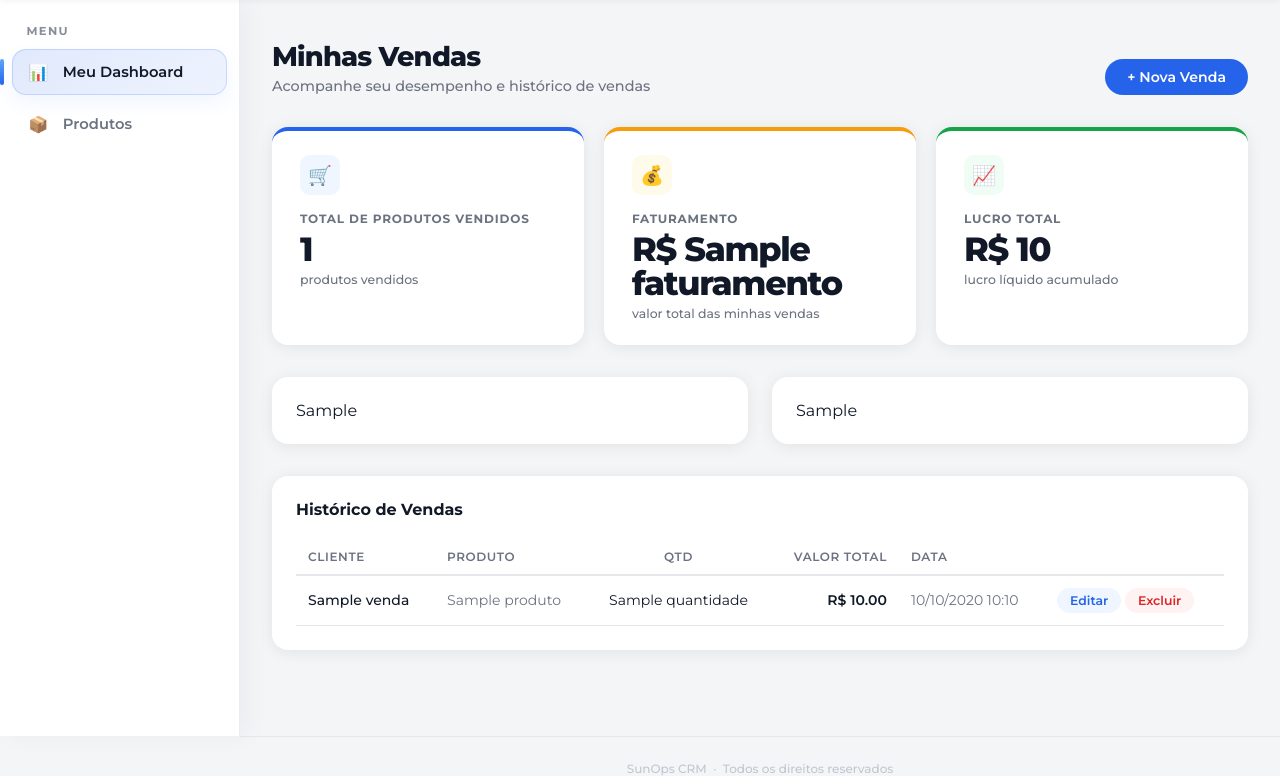
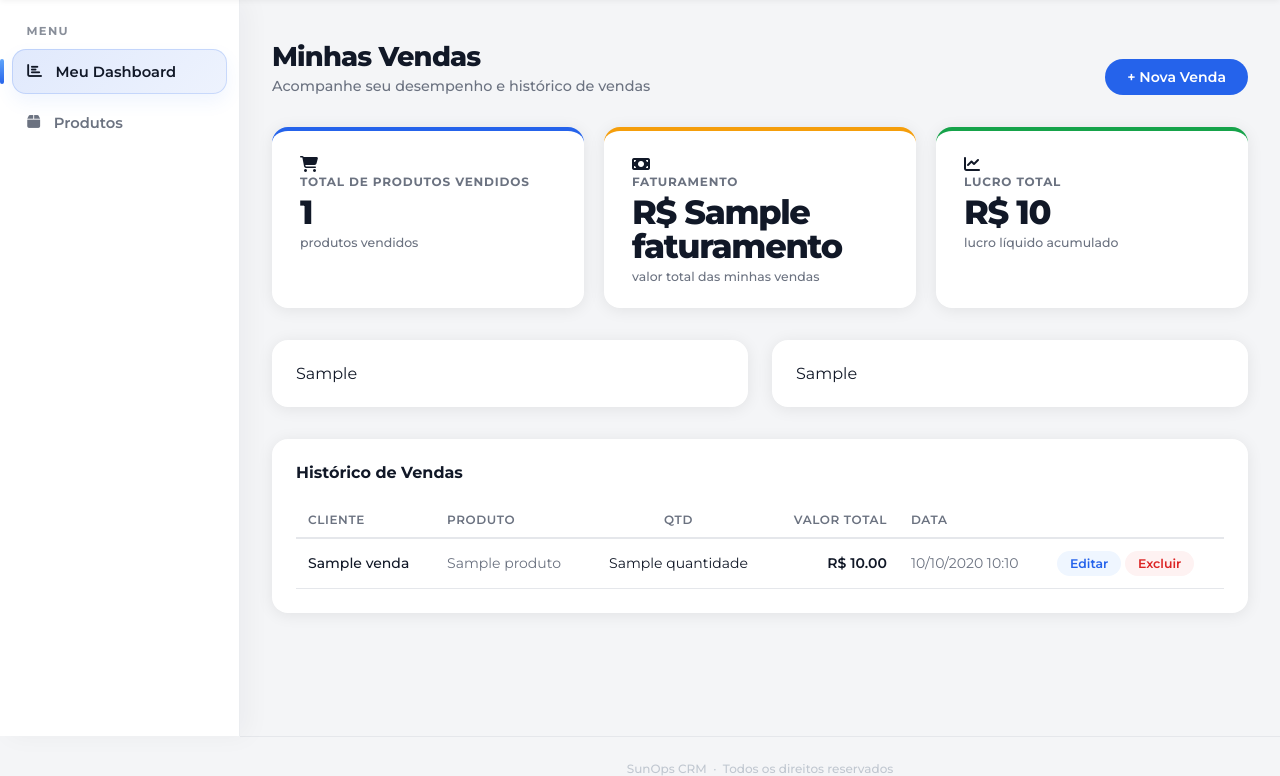
Before and after one commit to jpaveiro/crm-ejem, a Django app: template templates/vendedor-dashboard.html in a window 1280 px wide. Shown: the part 64-840 px from the top of the page. Run offline with Django 5.2, Linux system fonts and the light colour scheme; the template is opened without the code that fills it: most values are stand-ins (such as "Sample title", 1, 10 or a date in 2020).

Commit message:
Replace emoji icons with Font Awesome icons

```diff
--- a/templates/vendedor-dashboard.html
+++ b/templates/vendedor-dashboard.html
@@ -6,6 +6,7 @@
   <meta name="viewport" content="width=device-width, initial-scale=1.0" />
   <title>SunOps CRM - Meu Dashboard</title>
   <link href="https://fonts.googleapis.com/css2?family=Montserrat:wght@400;500;600;700;800&display=swap" rel="stylesheet" />
+  <link rel="stylesheet" href="https://cdnjs.cloudflare.com/ajax/libs/font-awesome/6.5.0/css/all.min.css">
   <style>
     *, *::before, *::after { box-sizing: border-box; margin: 0; padding: 0; }
 
@@ -219,6 +220,10 @@
     .kpi-value { font-size: 2.1rem; font-weight: 800; letter-spacing: -.04em; color: var(--text); line-height: 1; }
     .kpi-sub   { font-size: .78rem; color: var(--muted); margin-top: .4rem; font-weight: 500; }
 
+    .i {
+      color: black;
+     }
+
     .charts-grid {
       display: grid; grid-template-columns: 1fr 1fr;
       gap: 1.5rem;
@@ -332,10 +337,10 @@
 <aside class="sidebar">
   <span class="sidebar-label">Menu</span>
   <a href="{% url 'vendedor-dashboard' %}" class="sidebar-link active">
-    <span class="icon">📊</span> Meu Dashboard
+    <i class="fas fa-chart-bar"></i> Meu Dashboard
   </a>
   <a href="{% url 'vendedor-produtos' %}" class="sidebar-link">
-    <span class="icon">📦</span> Produtos
+    <i class="fas fa-box"></i> Produtos
   </a>
 </aside>
 
@@ -359,19 +364,19 @@
 
   <div class="kpi-grid">
     <div class="kpi-card blue">
-      <div class="kpi-icon">🛒</div>
+      <i class="fas fa-shopping-cart"></i>
       <div class="kpi-label">Total de Produtos Vendidos</div>
       <div class="kpi-value">{{ total_vendas }}</div>
       <div class="kpi-sub">produtos vendidos</div>
     </div>
     <div class="kpi-card amber">
-      <div class="kpi-icon">💰</div>
+      <i class="fas fa-money-bill"></i>
       <div class="kpi-label">Faturamento</div>
       <div class="kpi-value">R$ {{ faturamento }}</div>
       <div class="kpi-sub">valor total das minhas vendas</div>
     </div>
     <div class="kpi-card green">
-      <div class="kpi-icon">📈</div>
+      <i class="fas fa-chart-line"></i>
       <div class="kpi-label">Lucro Total</div>
       <div class="kpi-value">R$ {{ lucro_total }}</div>
       <div class="kpi-sub">lucro líquido acumulado</div>
@@ -384,7 +389,7 @@
       <div class="chart-card">{{ grafico_fat|safe }}</div>
     {% else %}
       <div class="empty">
-        <div class="icon">📊</div>
+        <i class="fas fa-chart-bar"></i>
         <p>Nenhuma venda registrada ainda. <a href="{% url 'vendedor-venda-criar' %}" style="color:var(--blue);">Registre a primeira!</a></p>
       </div>
     {% endif %}
```
